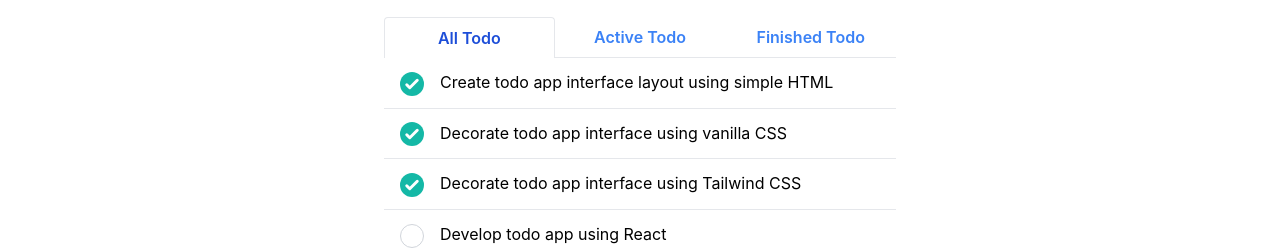
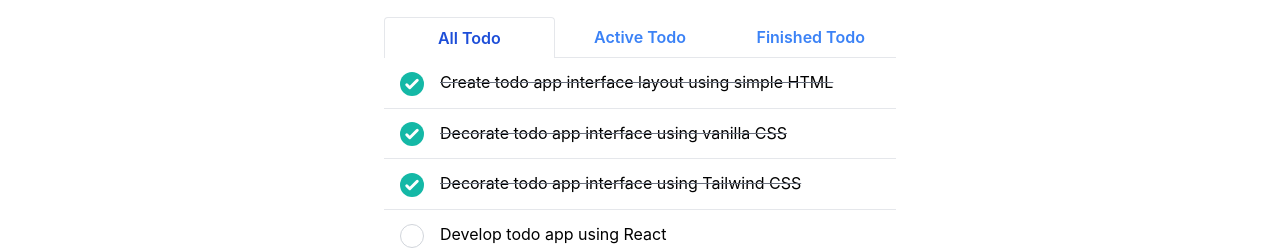
Before and after one commit to fjnkt98/todoapp_frontend, a Next.js app: page / in a window 1280 px wide. Shown: the part 187-436 px from the top of the page. Built offline with nearby package versions, Linux system fonts and the light colour scheme.

Commit message:
Add decoration
strikethrough is drawn on finished todo items

```diff
--- a/components/Content.tsx
+++ b/components/Content.tsx
@@ -177,7 +177,12 @@ export const Content: React.VFC<Props> = (props) => {
               className="flex flex-wrap items-center py-3 border-b border-gray-200"
               key={id}
             >
-              <label className="inline-block cursor-pointer select-none">
+              <label
+                className={
+                  'inline-block cursor-pointer select-none ' +
+                  `${completed ? 'line-through decoration-gray-500' : ''}`
+                }
+              >
                 <input
                   type="checkbox"
                   checked={completed}
```
